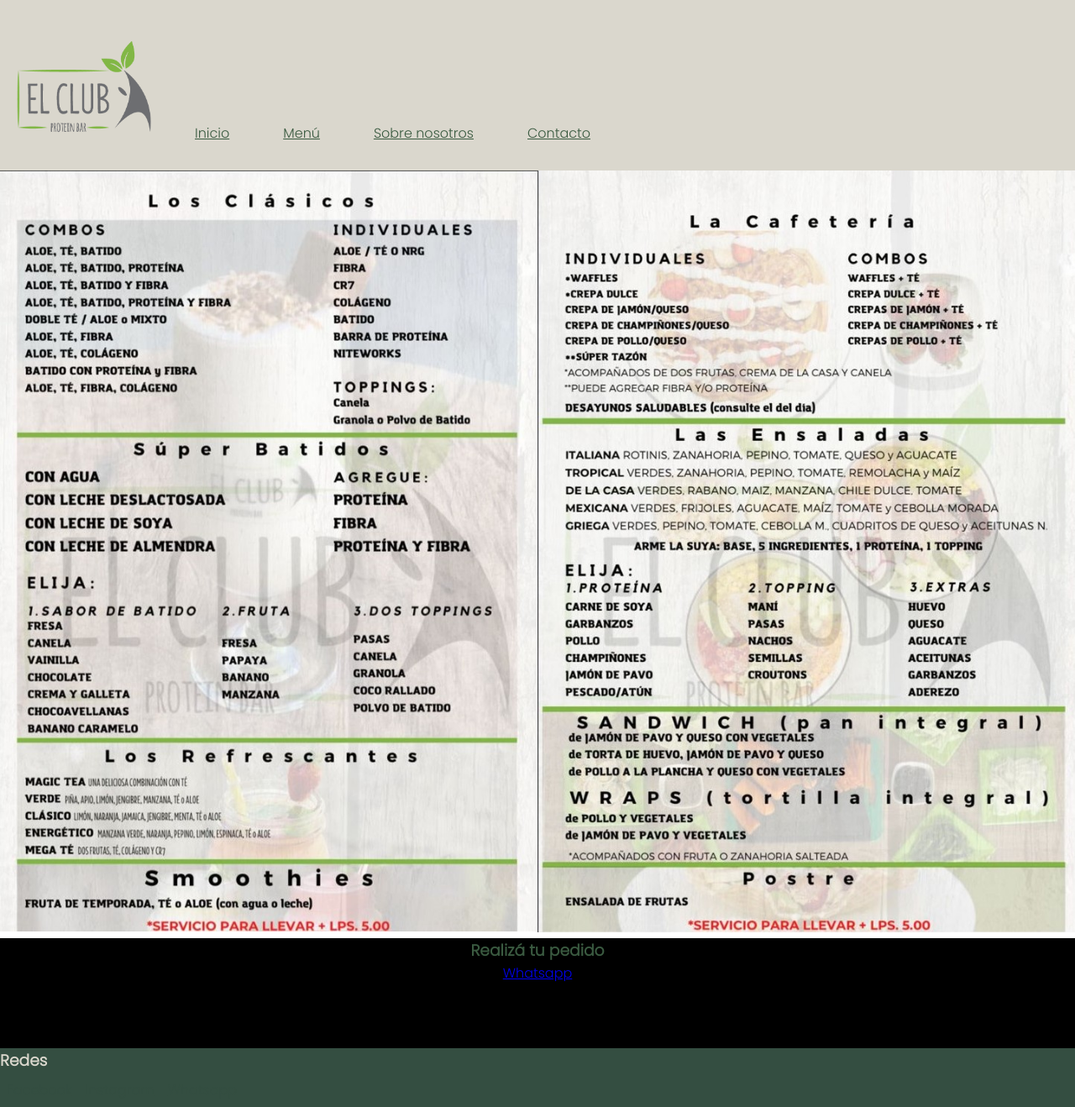
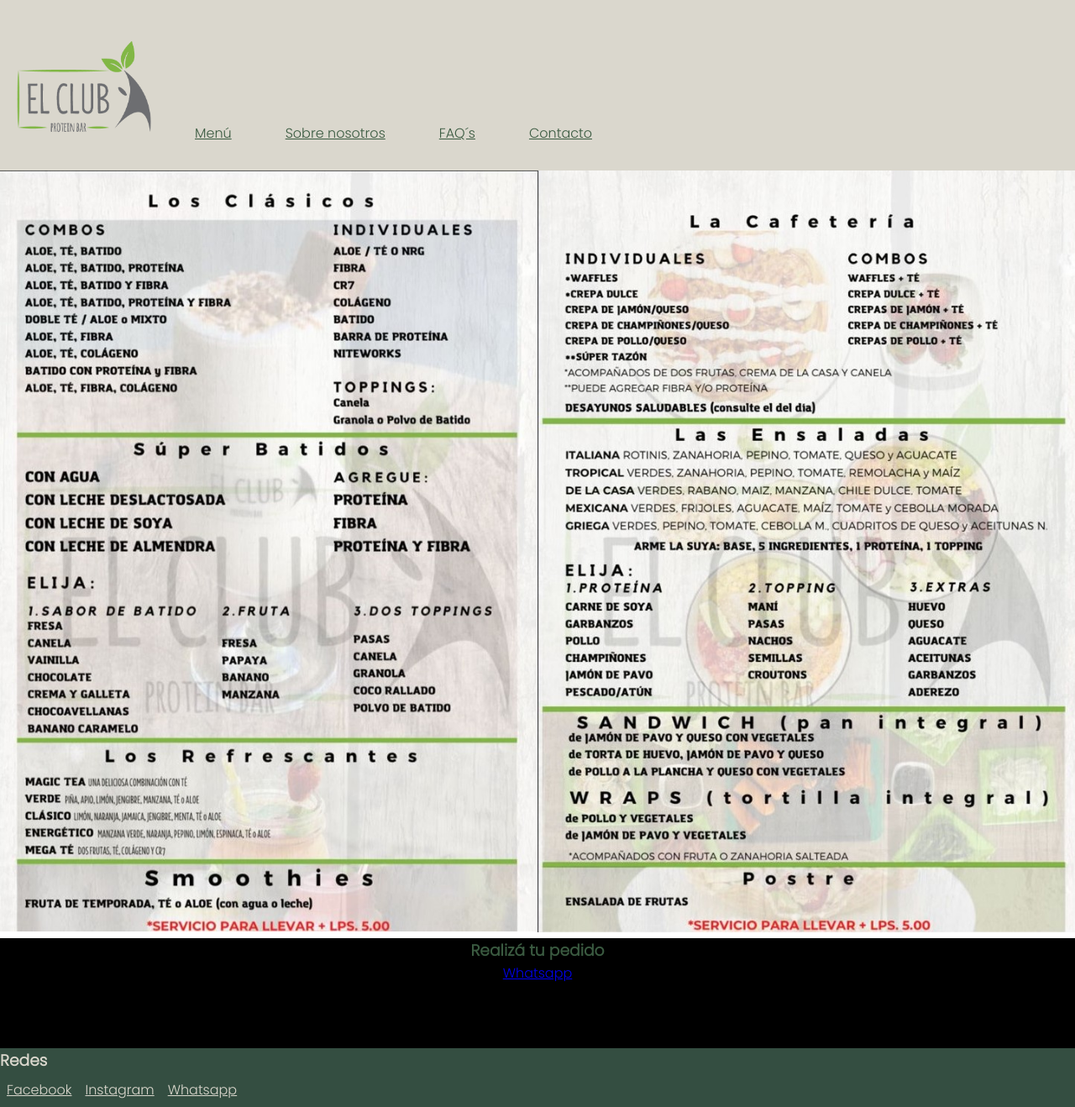
Before and after one commit to Andreabendeck/EntregaFinal-CuellarBendeck, a plain HTML site: page secciones/menu.html in a window 1280 px wide. Shown: the part 21-1339 px from the top of the page at 84% size. Drawn offline with Linux system fonts and the light colour scheme.

Commit message:
Modifique las secciones

```diff
--- a/css/style.css
+++ b/css/style.css
@@ -156,7 +156,7 @@
 }
 
 .menu-footer li a{
-    color:#344e41;
+    color:#dad7cd;
 }
 
 
--- a/secciones/menu.html
+++ b/secciones/menu.html
@@ -18,13 +18,13 @@
     <nav>
         <ul>
             <li>
-                <a href="../secciones/inicio.html">Inicio</a>
-            </li>
-            <li>
                 <a href="../secciones/menu.html">Menú</a>
             </li>
             <li>
                 <a href="../secciones/sobre nosotros.html">Sobre nosotros</a>
+            </li>
+            <li>
+                <a href="../secciones/FAQ´s.html">FAQ´s</a>
             </li>
             <li>
                 <a href="../secciones/contacto.html">Contacto</a>
```
Also changed, not shown: index.html (+3 -3 lines), secciones/FAQ´s.html (renamed from secciones/inicio.html, +3 -3 lines), secciones/contacto.html (+5 -5 lines), secciones/sobre nosotros.html (+3 -3 lines).
